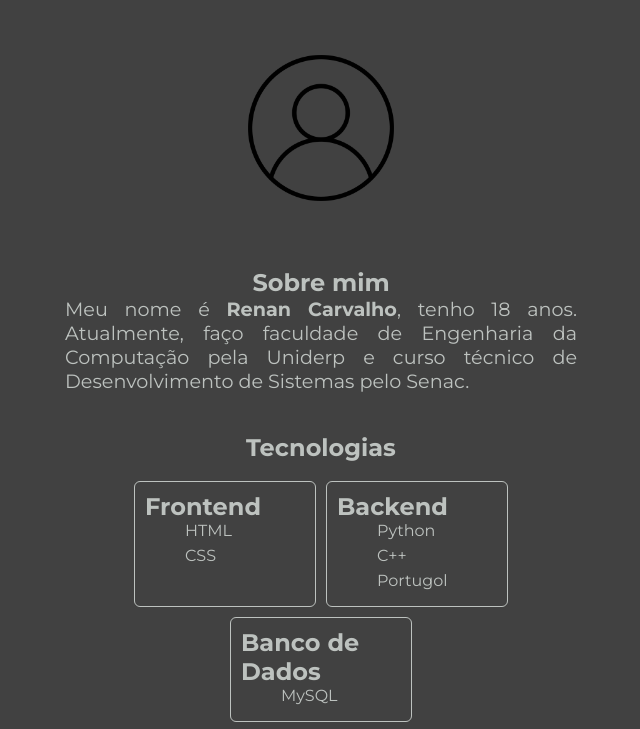
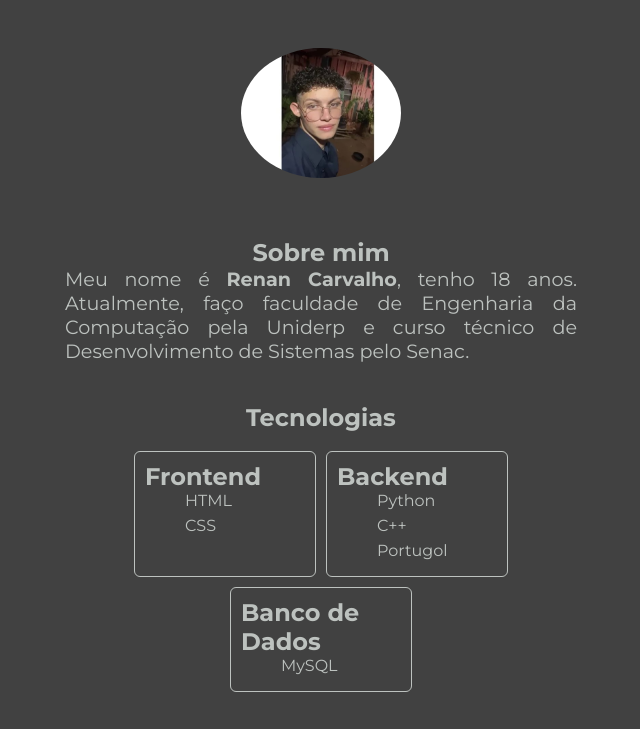
Before and after one commit to RenanNantes/portfolio, a plain HTML site: page index.html in a window 1280 px wide. Shown: the top 729 px of the page, without its empty margins (319-959 px from the left). Drawn offline with Linux system fonts and the light colour scheme.

Commit message:
Update index.html

```diff
--- a/index.html
+++ b/index.html
@@ -16,7 +16,7 @@
     <main>
         <section>
             <figure>
-                <img src="perfil1.png" alt="foto de perfil">
+                <img src="perfil_renan.jpg" alt="foto de perfil">
             </figure>
         </section>
 
```
